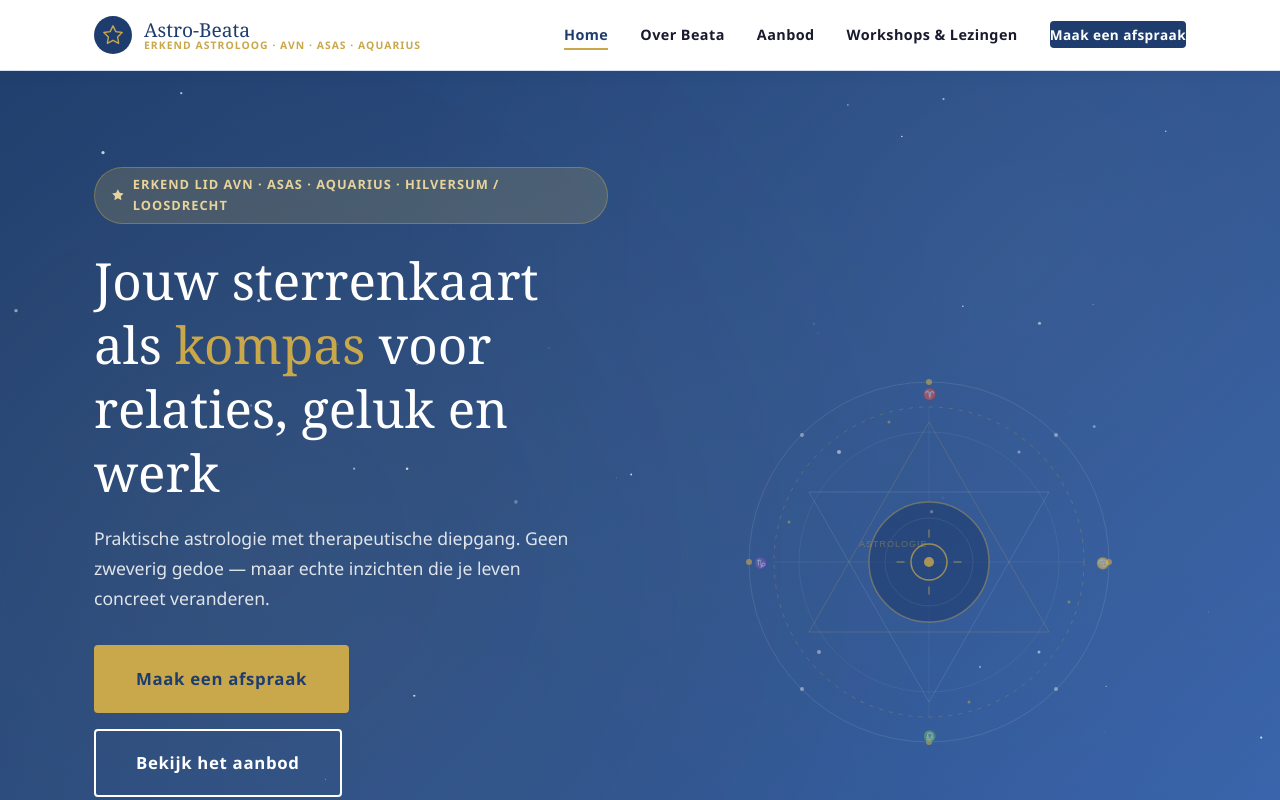
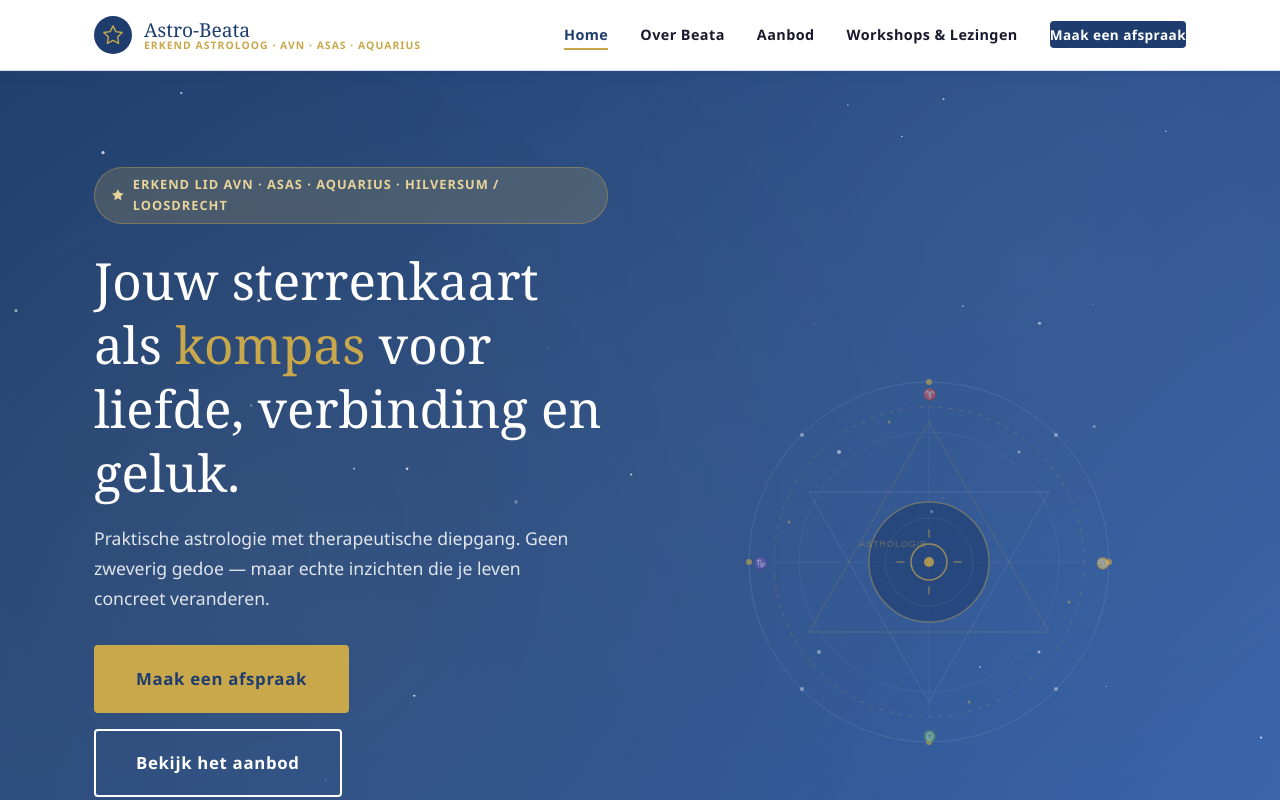
Before and after one commit to hansleemans-commits/astro-beata, a plain HTML site: page index.html in a window 1280 px wide. Shown: the top 800 px of the page. Drawn offline with Linux system fonts and the light colour scheme.

Commit message:
Update homepage tagline from 'voor relaties, geluk en werk' to 'voor liefde, verbinding en geluk'

```diff
--- a/index.html
+++ b/index.html
@@ -3,8 +3,8 @@
 <head>
   <meta charset="UTF-8">
   <meta name="viewport" content="width=device-width, initial-scale=1.0">
-  <title>Astro-Beata | Astrologie voor relaties, geluk en werk — Hilversum</title>
-  <meta name="description" content="Beata van Etten — erkend astroloog (AVN · ASAS · Aquarius) in Hilversum. Persoonlijke sessies, workshops en lezingen. Praktische astrologie voor relaties, welzijn en loopbaan. Online en in de praktijk.">
+  <title>Astro-Beata | Astrologie voor liefde, verbinding en geluk — Hilversum</title>
+  <meta name="description" content="Beata van Etten — erkend astroloog (AVN · ASAS · Aquarius) in Hilversum. Persoonlijke sessies, workshops en lezingen. Praktische astrologie voor liefde, verbinding en geluk. Online en in de praktijk.">
   <meta name="keywords" content="astroloog hilversum, astroloog loosdrecht, astrologie sessie, geboortehoroscoop, relatiehoroscoop, astrologie workshop, erkend astroloog AVN">
   <link rel="canonical" href="https://www.astro-beata.nl/">
   <link rel="stylesheet" href="css/style.css">
@@ -49,7 +49,7 @@
         <svg viewBox="0 0 24 24" fill="currentColor"><polygon points="12,2 15.09,8.26 22,9.27 17,14.14 18.18,21.02 12,17.77 5.82,21.02 7,14.14 2,9.27 8.91,8.26"/></svg>
         Erkend lid AVN · ASAS · Aquarius · Hilversum / Loosdrecht
       </div>
-      <h1>Jouw sterrenkaart als <span class="uitgelicht">kompas</span> voor relaties, geluk en werk</h1>
+      <h1>Jouw sterrenkaart als <span class="uitgelicht">kompas</span> voor liefde, verbinding en geluk.</h1>
       <p class="hero-ondertitel">Praktische astrologie met therapeutische diepgang. Geen zweverig gedoe — maar echte inzichten die je leven concreet veranderen.</p>
       <div class="hero-knop-rij">
         <a href="contact.html" class="knop knop--primair knop--groot">Maak een afspraak</a>
```
